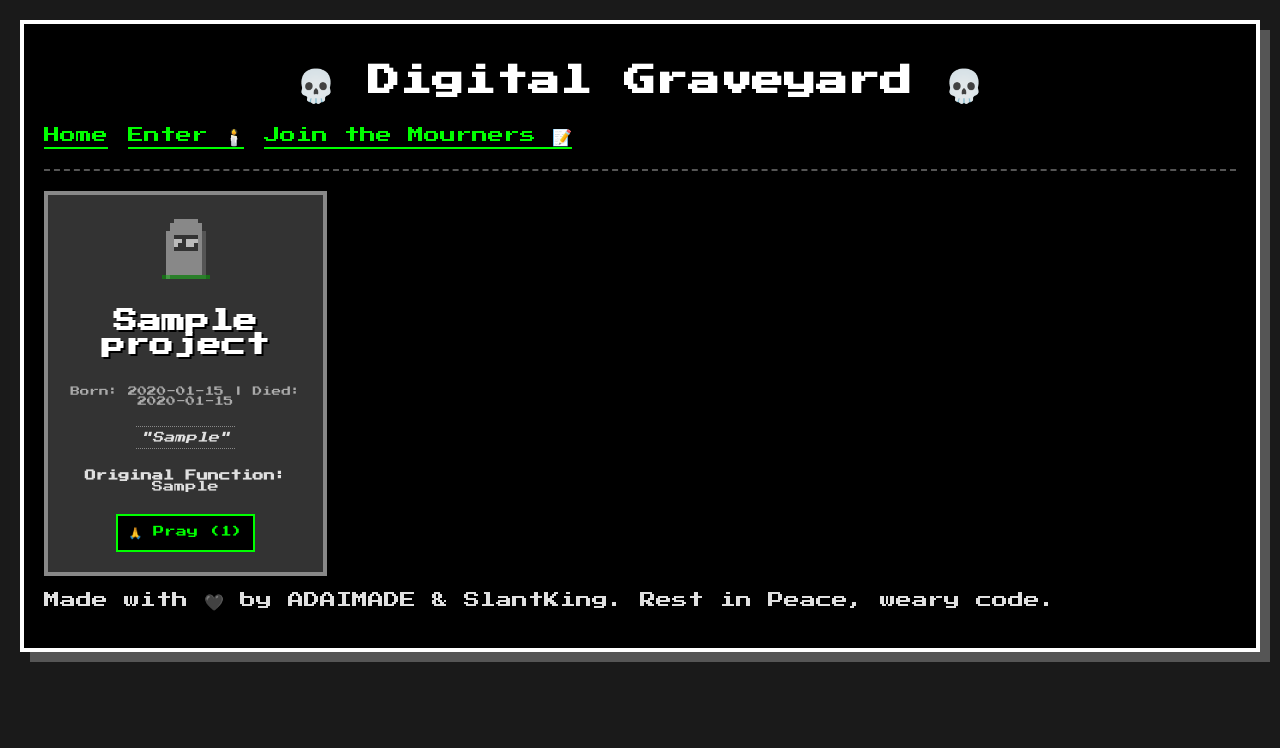
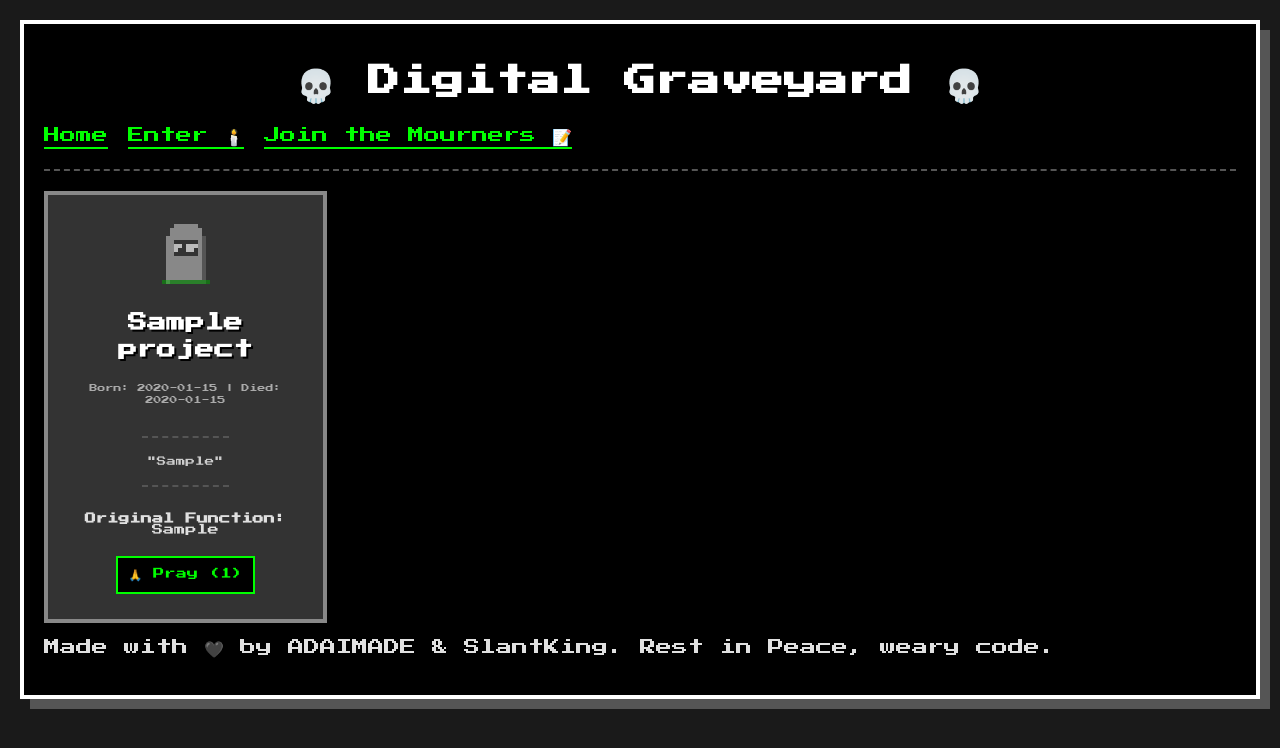
Before and after one commit to Adaimade/digital-graveyard, a Flask app: page / in a window 1280 px wide. Shown: the top 748 px of the page. Run offline with Flask 3, Linux system fonts and the light colour scheme; tables that the repository leaves empty hold one stand-in row (values such as "Sample post").

Commit message:
UI Fix: Improved CSS for text wrapping and spacing in tombstones 🎨

```diff
--- a/templates/layout.html
+++ b/templates/layout.html
@@ -62,10 +62,12 @@ nav {
 .grave {
     border: 4px solid #888888;
     background-color: #333333;
-    padding: 10px;
+    padding: 15px;
     text-align: center;
     position: relative;
     box-shadow: 5px 5px 0px #000000;
+    max-width: 100%;
+    box-sizing: border-box;
 }
 
 .tombstone {
@@ -73,6 +75,16 @@ nav {
     display: flex;
     flex-direction: column;
     align-items: center;
+    width: 100%;
+    box-sizing: border-box;
+}
+
+.tombstone h2 {
+    font-size: 1.2em;
+    line-height: 1.4;
+    word-wrap: break-word;
+    max-width: 100%;
+    margin-bottom: 10px;
 }
 
 .pixel-icon {
@@ -82,22 +94,24 @@ nav {
     image-rendering: pixelated;
 }
 
-/* Old emoji style removed */
-/* .emoji { font-size: 3em; display: block; margin-bottom: 10px; } */
-
 .dates {
-    font-size: 0.6em;
+    font-size: 0.5em;
     color: #aaaaaa;
-    margin-bottom: 10px;
+    margin-bottom: 15px;
+    line-height: 1.5;
 }
 
 .eulogy {
-    font-style: italic;
-    font-size: 0.7em;
-    margin: 10px 0;
-    border-top: 1px dotted #888888;
-    border-bottom: 1px dotted #888888;
-    padding: 5px;
+    font-style: normal;
+    font-size: 0.6em;
+    line-height: 1.8;
+    margin: 15px 0;
+    border-top: 2px dashed #555555;
+    border-bottom: 2px dashed #555555;
+    padding: 15px 5px;
+    text-align: center;
+    word-wrap: break-word;
+    color: #cccccc;
 }
 
 .function {
```
